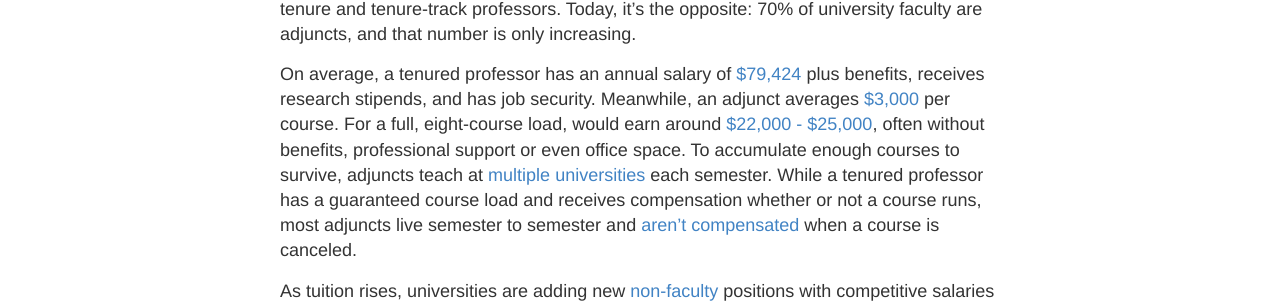
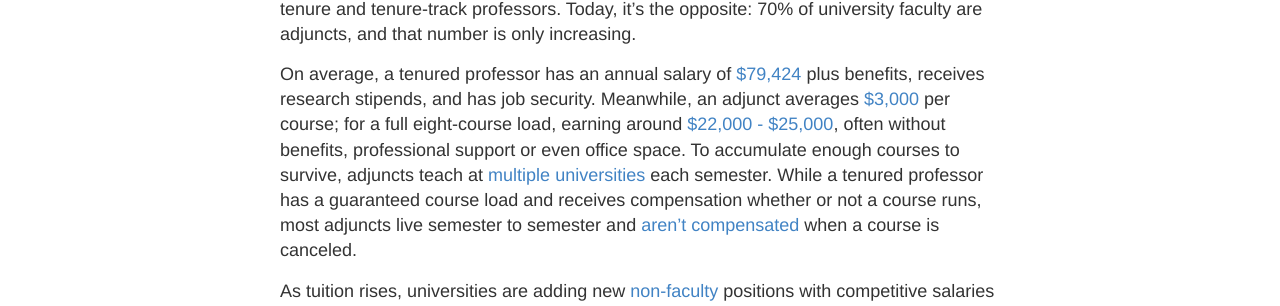
Before and after one commit to adjunctsarepeople/adjunctsarepeople.github.io, a Jekyll site: the page built from _posts/2014-3-3-Hello-World.md, in a window 1280 px wide. Shown: the part 283-589 px from the top of the page. Built offline with Jekyll 4.4.1, drawn with Linux system fonts in a browser that asks for light colours.

Commit message:
Update 2014-3-3-Hello-World.md

```diff
--- a/_posts/2014-3-3-Hello-World.md
+++ b/_posts/2014-3-3-Hello-World.md
@@ -3,7 +3,7 @@ layout: post
 ---
 An [adjunct](http://cunyadjunctproject.org/files/2009/03/main-points-and-discussion-questions.pdf) is a part-time, non-tenure track professor. Like full-time professors, adjuncts have PhDs, MFAs, MBAs and JDs, yet they receive a fraction of the pay, have fewer benefits, and zero job security. In 1975, [the majority](https://www.aaup.org/sites/default/files/Faculty_Trends_0.pdf) of university faculty consisted of tenure and tenure-track professors. Today, it's the opposite: 70% of university faculty are adjuncts, and that number is only increasing.
 
-On average, a tenured professor has an annual salary of [$79,424](https://www.insidehighered.com/news/2016/04/11/annual-aaup-salary-survey-says-professor-pay-34) plus benefits, receives research stipends, and has job security. Meanwhile, an adjunct averages [$3,000](https://www.insidehighered.com/news/2014/02/05/college-work-forces-grew-not-fast-enrollment) per course. For a full, eight-course load, would earn around [$22,000 - $25,000](https://www.npr.org/2013/09/22/224946206/adjunct-professor-dies-destitute-then-sparks-debate), often without benefits, professional support or even office space. To accumulate enough courses to survive, adjuncts teach at [multiple universities](https://www.insidehighered.com/advice/2015/05/11/essay-instructor-who-has-taught-adjunct-25-years) each semester. While a tenured professor has a guaranteed course load and receives compensation whether or not a course runs, most adjuncts live semester to semester and [aren’t compensated](http://www.academicworkforce.org/CAW_portrait_2012.pdf) when a course is canceled.
+On average, a tenured professor has an annual salary of [$79,424](https://www.insidehighered.com/news/2016/04/11/annual-aaup-salary-survey-says-professor-pay-34) plus benefits, receives research stipends, and has job security. Meanwhile, an adjunct averages [$3,000](https://www.insidehighered.com/news/2014/02/05/college-work-forces-grew-not-fast-enrollment) per course; for a full eight-course load, earning around [$22,000 - $25,000](https://www.npr.org/2013/09/22/224946206/adjunct-professor-dies-destitute-then-sparks-debate), often without benefits, professional support or even office space. To accumulate enough courses to survive, adjuncts teach at [multiple universities](https://www.insidehighered.com/advice/2015/05/11/essay-instructor-who-has-taught-adjunct-25-years) each semester. While a tenured professor has a guaranteed course load and receives compensation whether or not a course runs, most adjuncts live semester to semester and [aren’t compensated](http://www.academicworkforce.org/CAW_portrait_2012.pdf) when a course is canceled.
 
 As tuition rises, universities are adding new [non-faculty](https://www.air.org/sites/default/files/downloads/report/DeltaCostAIR-Labor-Expensive-Higher-Education-Staffing-Brief-Feb2014.pdf) positions with competitive salaries and benefits packages. [Universities have money!](https://www.theatlantic.com/business/archive/2015/09/higher-education-college-adjunct-professor-salary/404461/) So, why are they divesting in professors? Simply put: it’s more lucrative to spend the money on frills than on educators. Most students and parents don’t know what an adjunct is. Because adjuncts are just as dedicated and qualified, most never suspect that their professor [sleeps in a car](https://www.theatlantic.com/business/archive/2015/09/higher-education-college-adjunct-professor-salary/404461/).
 
```
